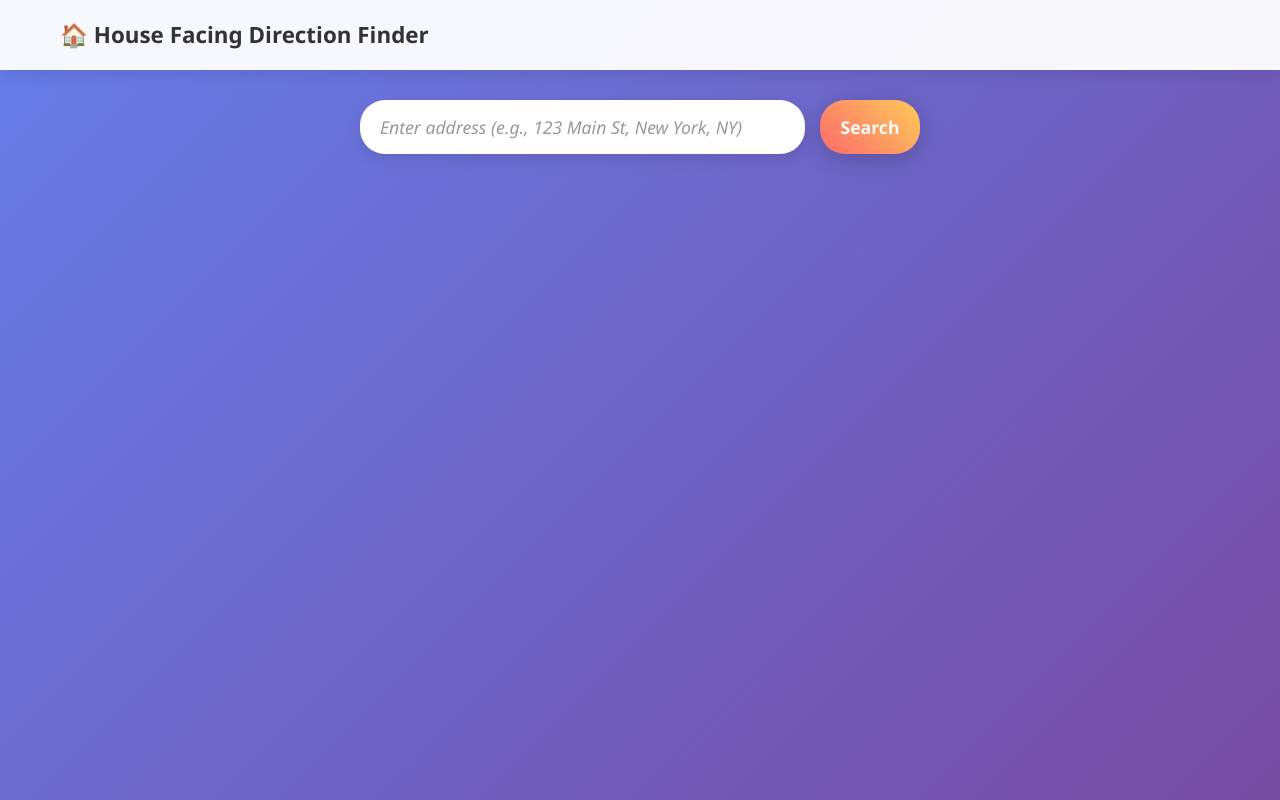
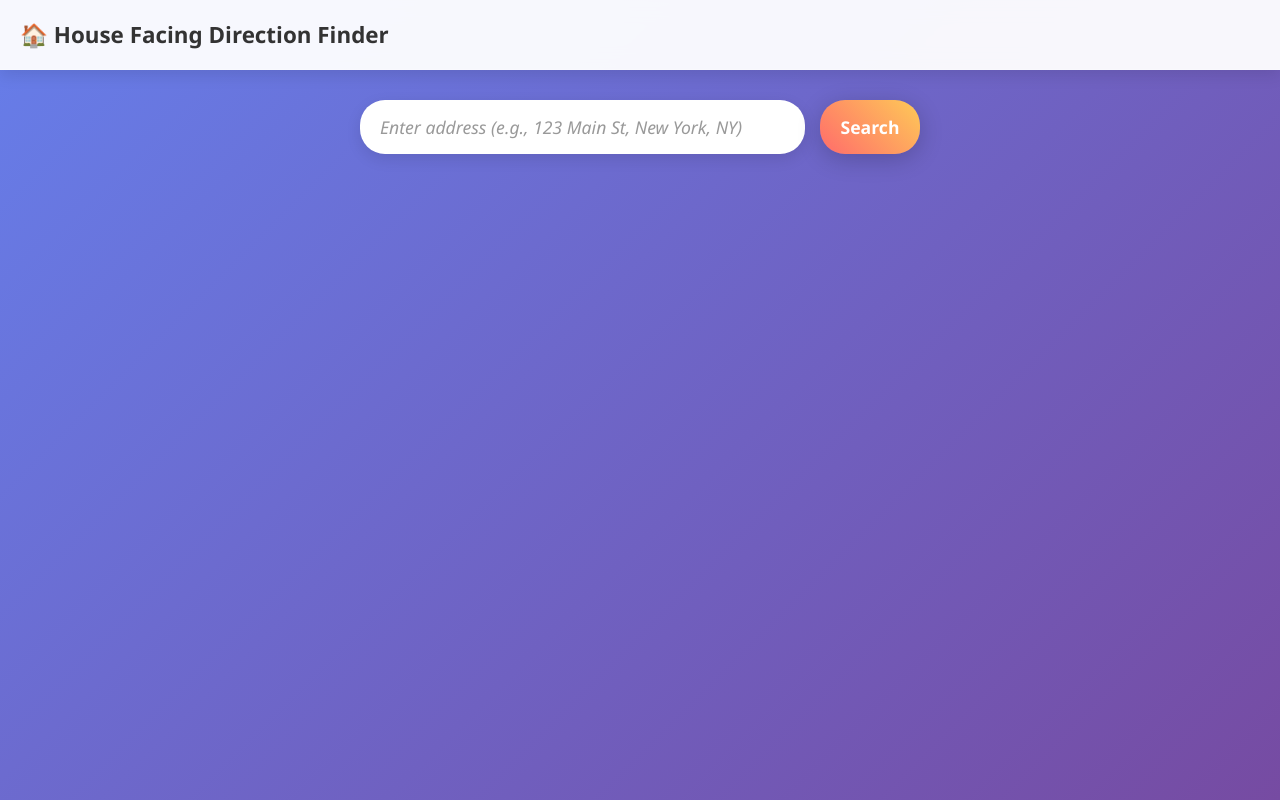
Before and after one commit to sanjaysingh/house-direction, a plain HTML site: page index.html in a window 1280 px wide. Drawn offline with Linux system fonts and the light colour scheme.

Commit message:
UI changes

```diff
--- a/styles.css
+++ b/styles.css
@@ -75,8 +75,7 @@ body {
 }
 
 .nav-container {
-    max-width: 1200px;
-    margin: 0 auto;
+    margin: 0;
     padding: 0 var(--spacing-lg);
     width: 100%;
     display: flex;
```
